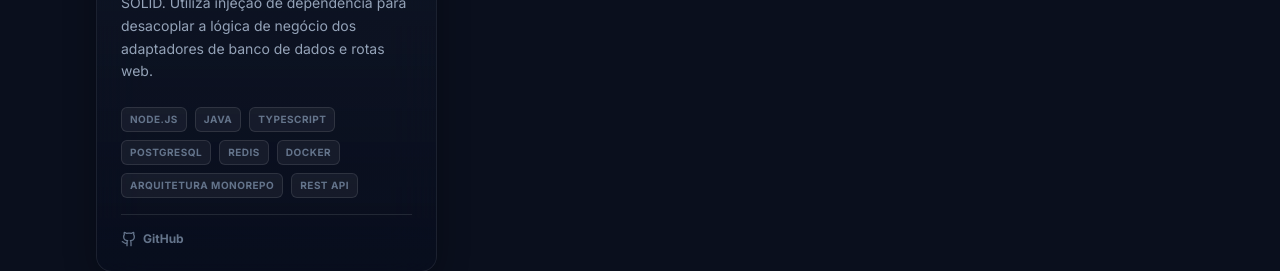
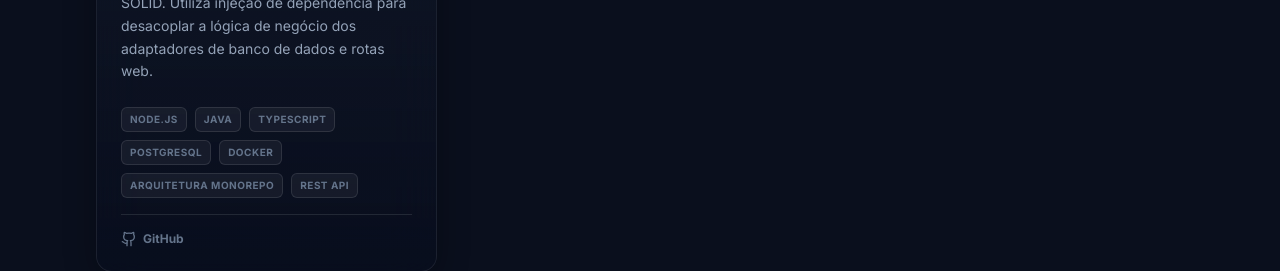
Before and after one commit to vrsebeatriz/meu-portifolio, a Next.js app: page /portfolio in a window 1280 px wide. Shown: the part 1249-1520 px from the top of the page. Built offline with nearby package versions, Linux system fonts and the light colour scheme.

Commit message:
fix: remove Redis tag from TaskFlow Pro API as its usage is not documented

```diff
--- a/src/app/portfolio/page.tsx
+++ b/src/app/portfolio/page.tsx
@@ -31,7 +31,7 @@ const projects = [
   {
     title: "TaskFlow Pro API",
     description: "API RESTful desenvolvida em Node.js aplicando Clean Architecture e princípios SOLID. Utiliza injeção de dependência para desacoplar a lógica de negócio dos adaptadores de banco de dados e rotas web.",
-    tags: ["Node.js", "Java", "TypeScript", "PostgreSQL", "Redis", "Docker", "Arquitetura Monorepo", "REST API"],
+    tags: ["Node.js", "Java", "TypeScript", "PostgreSQL", "Docker", "Arquitetura Monorepo", "REST API"],
     category: "Backend Engineering",
     github: "https://github.com/vrsebeatriz/TaskFlow",
     image: "/images/taskflow.jpg",
```
